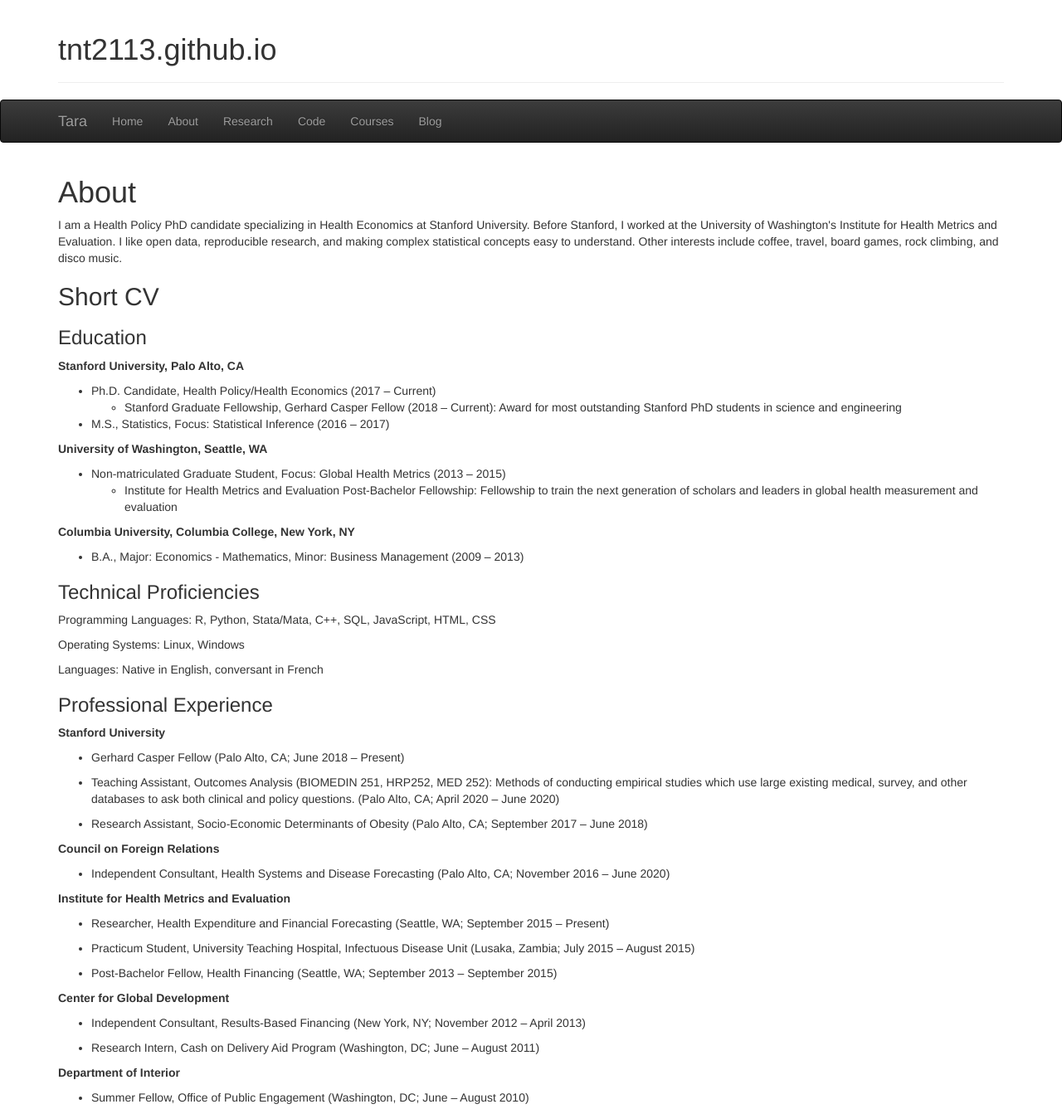
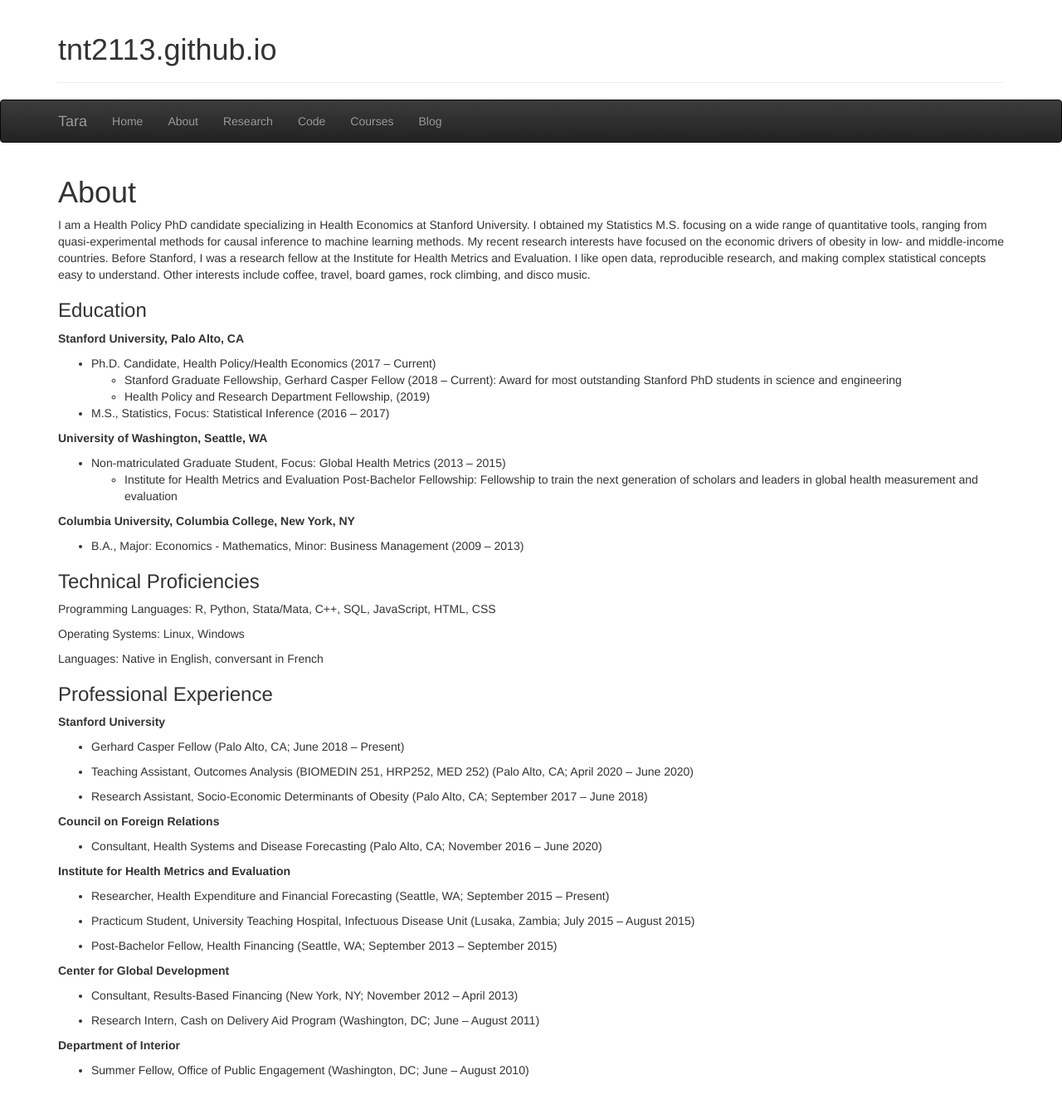
Before and after one commit to tnt2113/tnt2113.github.io, a Jekyll site: the page about/index.html, which Jekyll copies as it is, in a window 1280 px wide. Shown: the whole page at 83% size. Built offline with Jekyll 4.4.1, drawn with Linux system fonts in a browser that asks for light colours; after the commit the page ends 1310 px from its top, so only the background shows below that.

Commit message:
Update index.html

```diff
--- a/about/index.html
+++ b/about/index.html
@@ -69,9 +69,7 @@
 
 <h1 class="post-title">About</h1>
 
-<p>I am a Health Policy PhD candidate specializing in Health Economics at Stanford University. Before Stanford, I worked at the University of Washington's Institute for Health Metrics and Evaluation. I like open data, reproducible research, and making complex statistical concepts easy to understand. Other interests include coffee, travel, board games, rock climbing, and disco music.</p>
-
-<h2>Short CV</h2>
+<p>I am a Health Policy PhD candidate specializing in Health Economics at Stanford University. I obtained my Statistics M.S. focusing on a wide range of quantitative tools, ranging from quasi-experimental methods for causal inference to machine learning methods. My recent research interests have focused on the economic drivers of obesity in low- and middle-income countries. Before Stanford, I was a research fellow at the Institute for Health Metrics and Evaluation. I like open data, reproducible research, and making complex statistical concepts easy to understand. Other interests include coffee, travel, board games, rock climbing, and disco music.</p>
 
 <h3>Education</h3>
 <p><b> Stanford University, Palo Alto, CA </b></p>
@@ -79,6 +77,7 @@
 <li>Ph.D. Candidate, Health Policy/Health Economics  (2017 – Current)</li>
   <ul>
   <li> Stanford Graduate Fellowship, Gerhard Casper Fellow (2018 – Current): Award for most outstanding Stanford PhD students in science and engineering
+  <li> Health Policy and Research Department Fellowship, (2019)
   </ul>
 <li> M.S., Statistics, Focus: Statistical Inference  (2016 – 2017)</li>
 </ul>
@@ -94,6 +93,7 @@
 <li>B.A., Major: Economics - Mathematics, Minor: Business Management (2009 – 2013)</li>
 </ul>
 
+
 <h3>Technical Proficiencies</h3>
 <p>Programming Languages: R, Python, Stata/Mata, C++, SQL, JavaScript, HTML, CSS</p>
 <p>Operating Systems: Linux, Windows</p>
@@ -103,12 +103,12 @@
 <p><b> Stanford University </b></p>
   <ul>
     <li><p>Gerhard Casper Fellow (Palo Alto, CA; June 2018 – Present)</p></li>
-    <li><p>Teaching Assistant, Outcomes Analysis (BIOMEDIN 251, HRP252, MED 252): Methods of conducting empirical studies which use large existing medical, survey, and other databases to ask both clinical and policy questions. (Palo Alto, CA; April 2020 – June 2020)</p></li>
+    <li><p>Teaching Assistant, Outcomes Analysis (BIOMEDIN 251, HRP252, MED 252) (Palo Alto, CA; April 2020 – June 2020)</p></li>
     <li><p>Research Assistant, Socio-Economic Determinants of Obesity (Palo Alto, CA; September 2017 – June 2018)</p></li>
 </ul>
   <p><b> Council on Foreign Relations  </b></p>
   <ul>
-    <li><p>Independent Consultant, Health Systems and Disease Forecasting (Palo Alto, CA; November 2016 – June 2020)</p></li>
+    <li><p>Consultant, Health Systems and Disease Forecasting (Palo Alto, CA; November 2016 – June 2020)</p></li>
 </ul>
 <p><b>Institute for Health Metrics and Evaluation</b></p>
 <ul>
@@ -118,7 +118,7 @@
 </ul>
 <p><b>Center for Global Development</b></p>
 <ul>
-<li><p>Independent Consultant, Results-Based Financing (New York, NY; November 2012 – April 2013)</p></li>
+<li><p>Consultant, Results-Based Financing (New York, NY; November 2012 – April 2013)</p></li>
 <li><p>Research Intern, Cash on Delivery Aid Program (Washington, DC; June – August 2011)</p></li>
 </ul>
 <p><b>Department of Interior</b></p>
```
